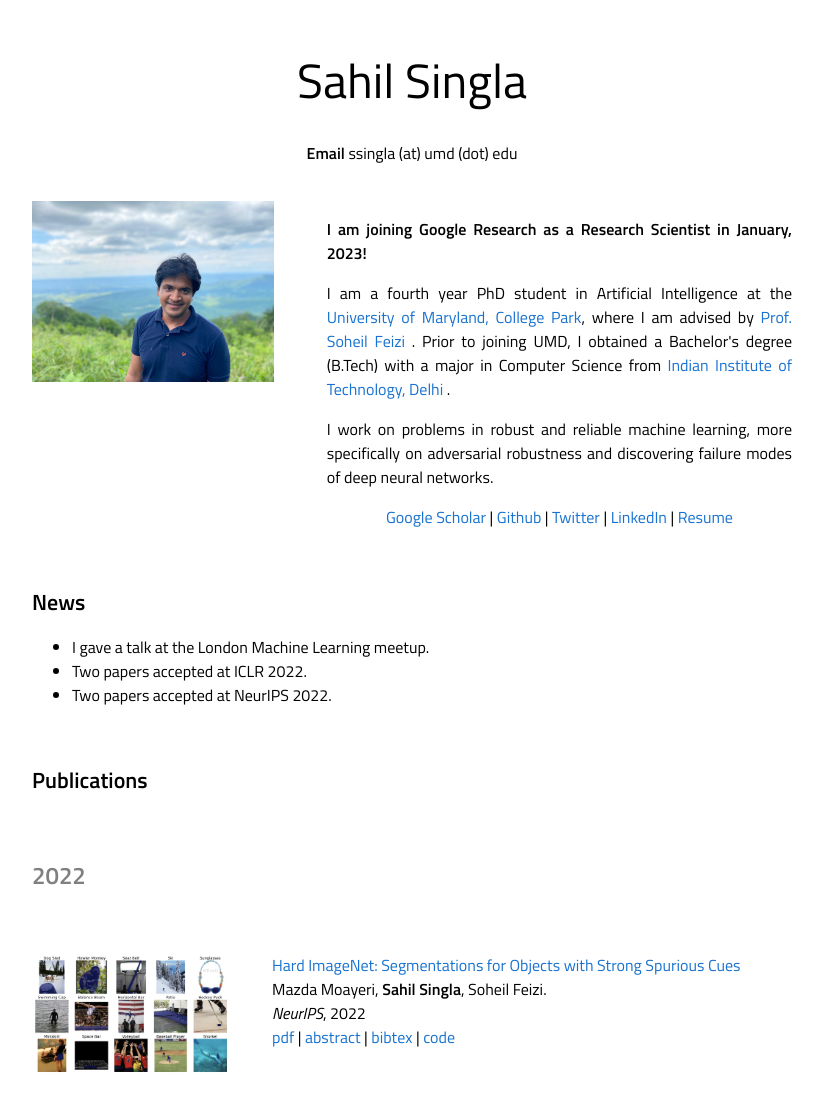
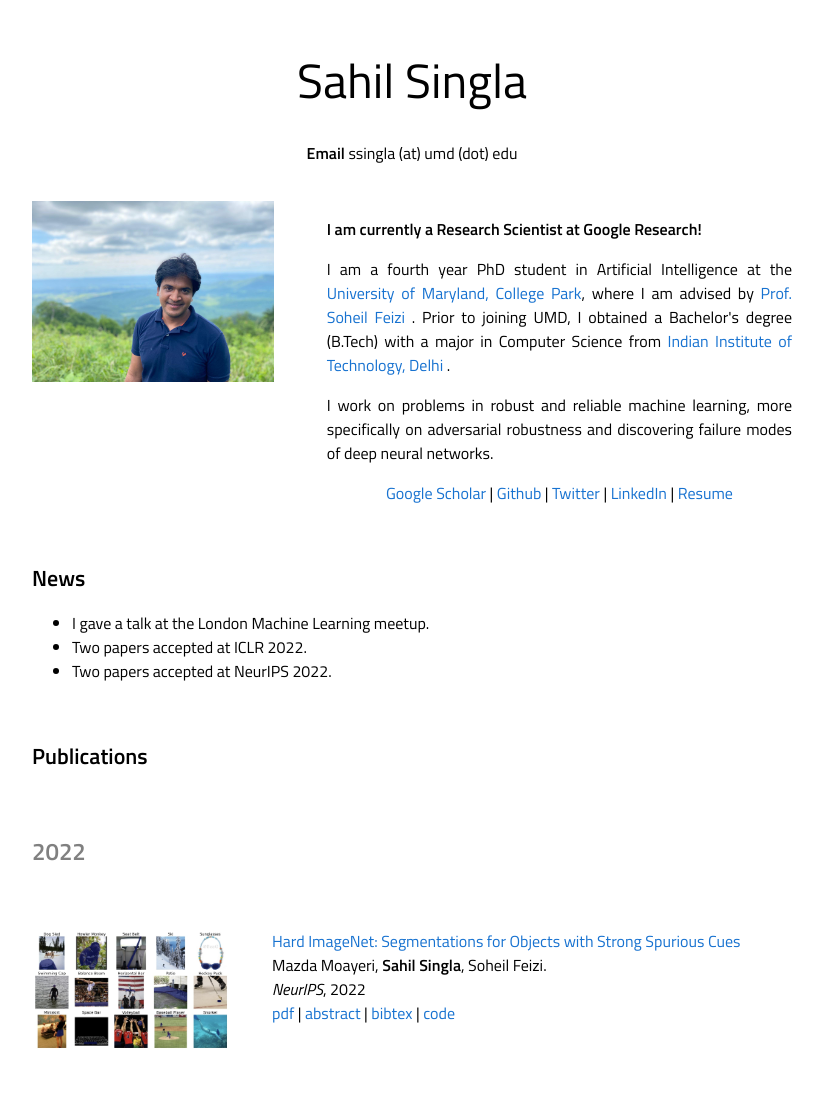
Before and after one commit to singlasahil14/singlasahil14.github.io, a plain HTML site: page index.html in a window 1280 px wide. Shown: the top 1100 px of the page, without its empty margins (228-1051 px from the left). Drawn offline with Linux system fonts and the light colour scheme.

Commit message:
Update index.html

```diff
--- a/index.html
+++ b/index.html
@@ -44,7 +44,7 @@
         <div id="includedContent"></div>
         <p>
           <p>
-              <strong>I am joining Google Research as a Research Scientist in January, 2023!</strong>
+              <strong>I am currently a Research Scientist at Google Research!</strong>
           </p>
           <p>
               I am a fourth year PhD student in Artificial Intelligence at the <a href="https://www.umd.edu/">University of Maryland, College Park</a>, where I am advised by <a href="https://www.cs.umd.edu/~sfeizi/"> Prof. Soheil Feizi </a>. Prior to joining UMD, I obtained a Bachelor's degree (B.Tech) with a major in Computer Science from <a href="https://www.iitd.ac.in/"> Indian Institute of Technology, Delhi </a>.
```
